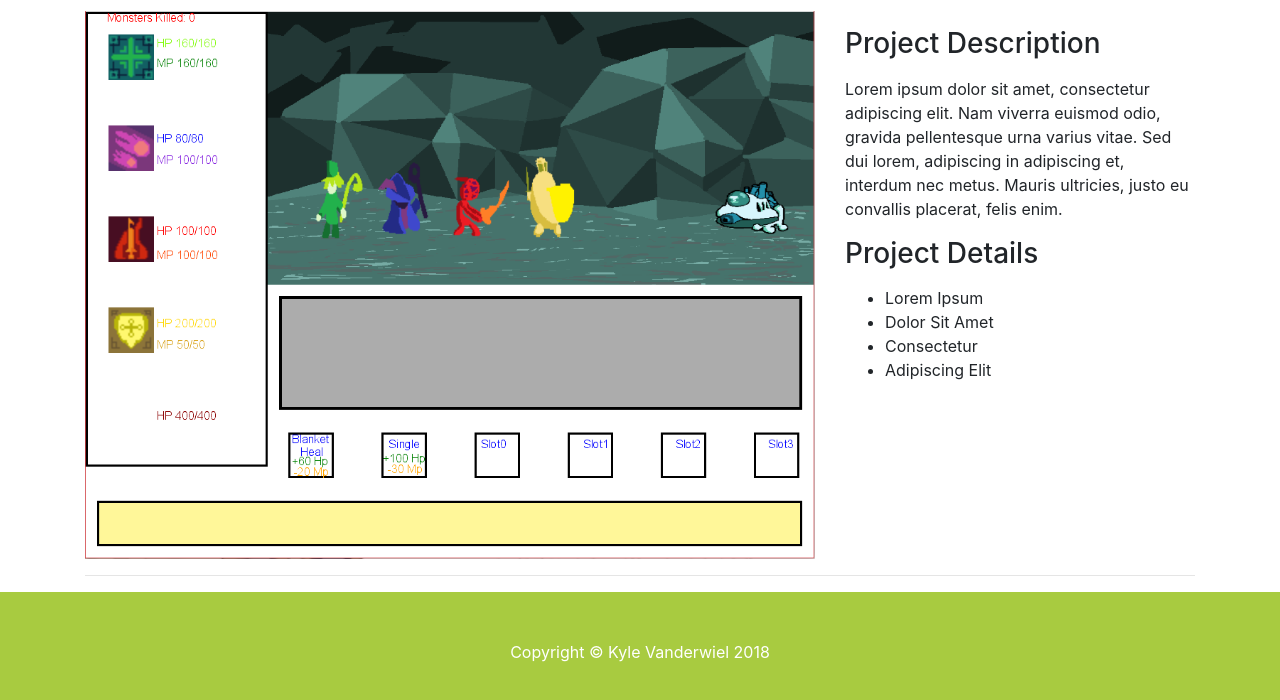
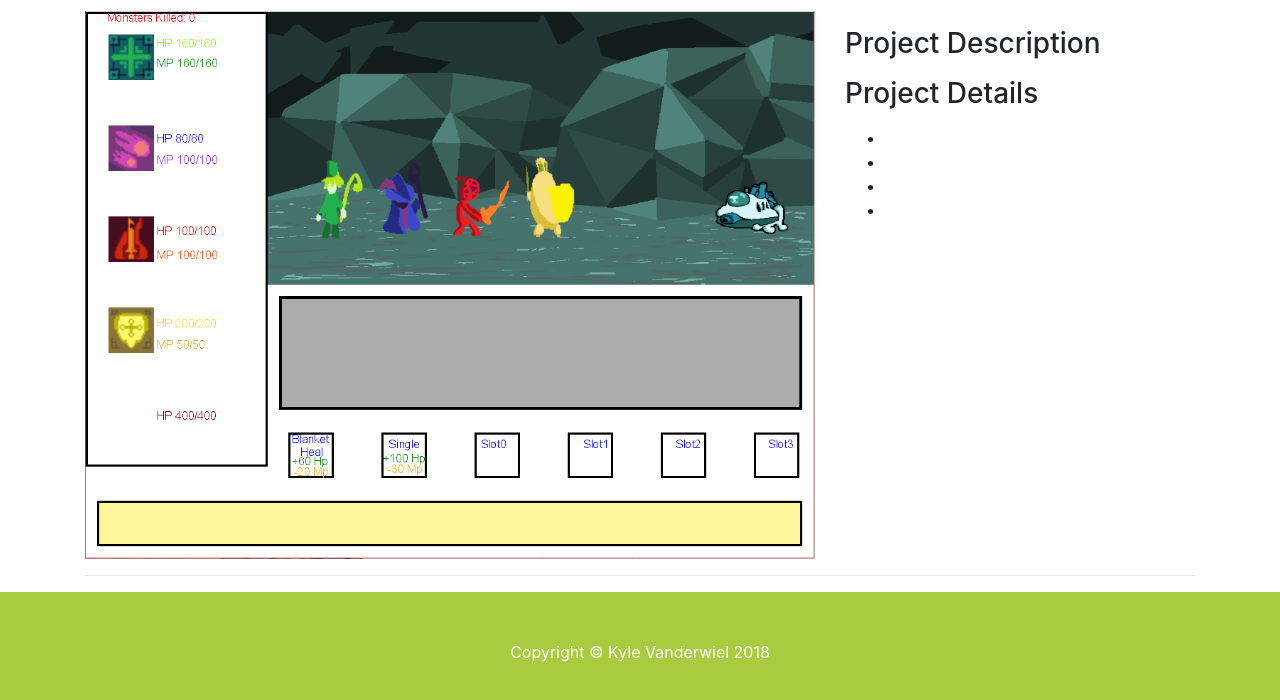
Before and after one commit to lightlordmh/PortfolioWebsite, a plain HTML site: page projects/digitalGames/medic.html in a window 1280 px wide. Shown: the part 150-850 px from the top of the page. Drawn offline with nearby package versions, Linux system fonts and the light colour scheme.

Commit message:
some small edits

```diff
--- a/projects/digitalGames/medic.html
+++ b/projects/digitalGames/medic.html
@@ -89,13 +89,18 @@
 
         <div class="col-md-4">
           <h3 class="my-3">Project Description</h3>
-          <p>Lorem ipsum dolor sit amet, consectetur adipiscing elit. Nam viverra euismod odio, gravida pellentesque urna varius vitae. Sed dui lorem, adipiscing in adipiscing et, interdum nec metus. Mauris ultricies, justo eu convallis placerat, felis enim.</p>
+          <p>
+
+          </p>
           <h3 class="my-3">Project Details</h3>
+          <p>
+
+          </p>
           <ul>
-            <li>Lorem Ipsum</li>
-            <li>Dolor Sit Amet</li>
-            <li>Consectetur</li>
-            <li>Adipiscing Elit</li>
+            <li></li>
+            <li></li>
+            <li></li>
+            <li></li>
           </ul>
         </div>
 
```
Also changed, not shown: projects/digitalGames/eggGame.html (+5 -5 lines).
